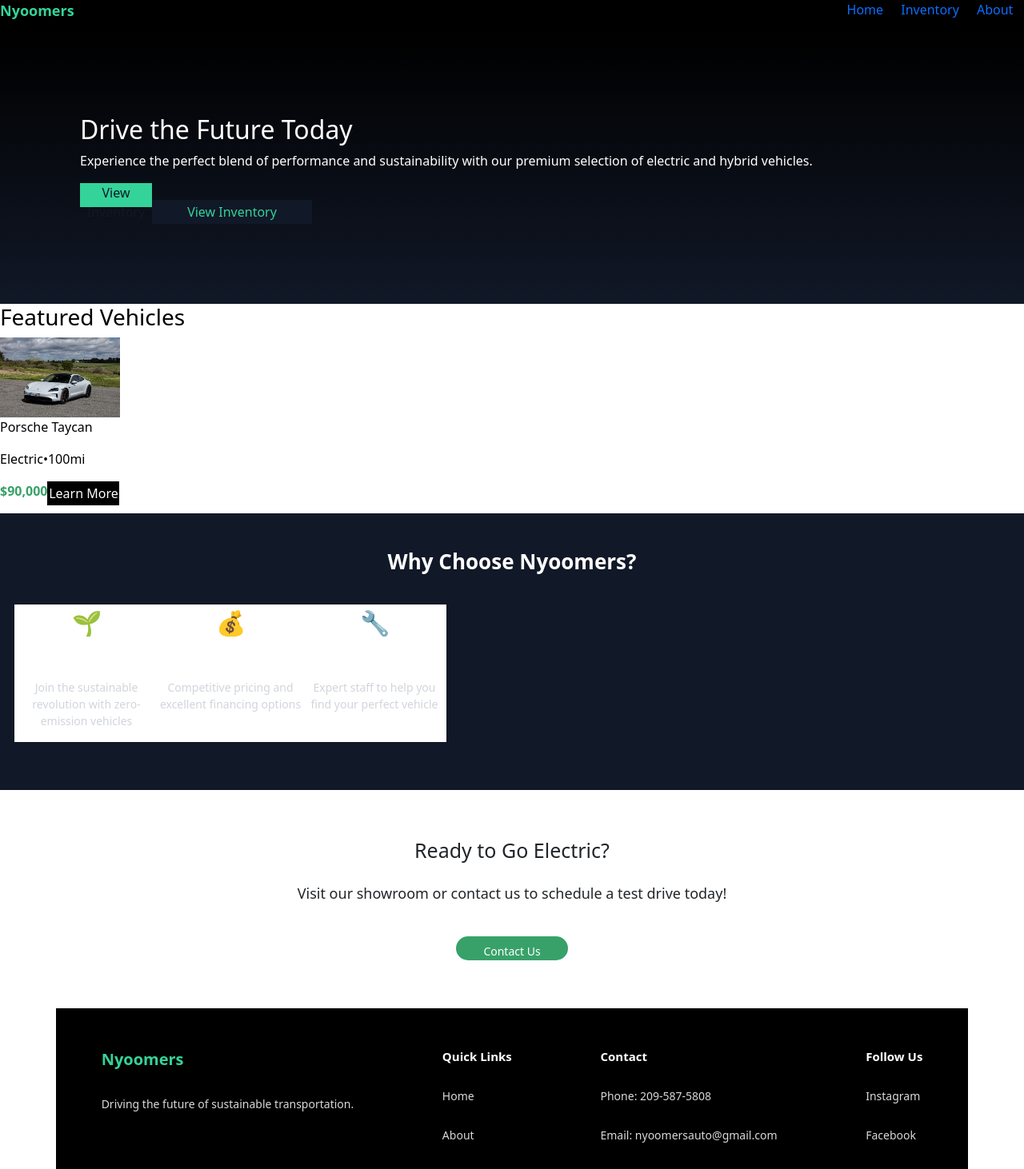
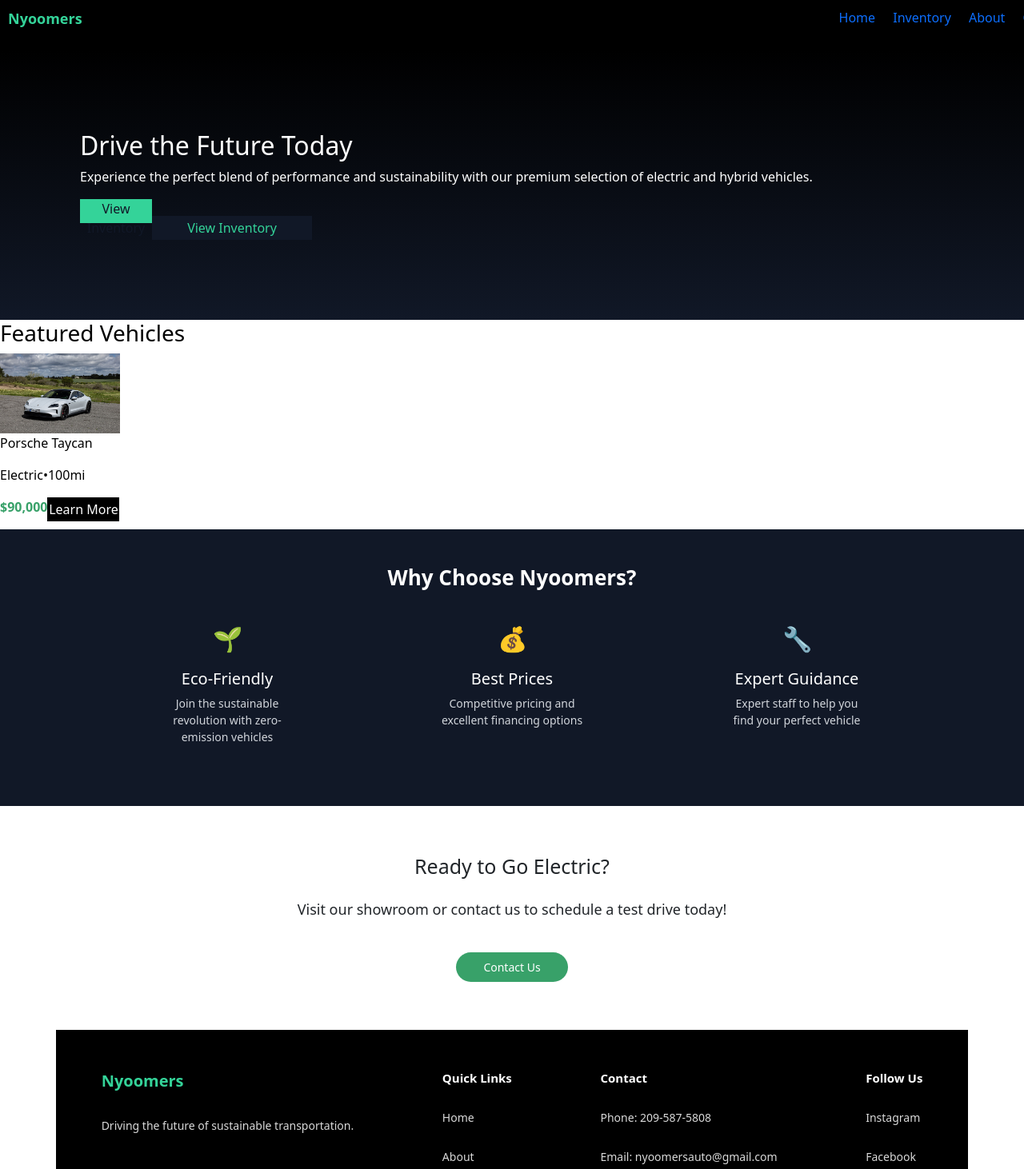
Before and after one commit to kimbencinas/Nyoomers, a React (Vite) app in the folder client/: page / in a window 1280 px wide. Shown: the top 1462 px of the page at 80% size. Built offline with nearby package versions, Linux system fonts and the light colour scheme.

Commit message:
Fix info section

```diff
--- a/client/src/styles/App.css
+++ b/client/src/styles/App.css
@@ -72,6 +72,7 @@ html, body {
   cursor: pointer;
   border: none;
   font-size: 14px;
+  height: auto;
 }
 
 .info-section {
@@ -83,6 +84,7 @@ html, body {
 
 .info-card-container {
   display: flex;
+  justify-content: space-evenly;
   text-align: center;
   padding: 18px;
   padding-top: 30px;
--- a/client/src/styles/InfoCards.css
+++ b/client/src/styles/InfoCards.css
@@ -1,3 +1,7 @@
+.card-container {
+    background-color: transparent !important;
+}
+
 .info-section {
     display: flex;
 }
--- a/client/src/styles/Navbar.css
+++ b/client/src/styles/Navbar.css
@@ -4,7 +4,7 @@ nav {
     gap: 0%;
     width: auto;
     background-color: black;
-    padding: 0px;
+    padding: 10px;
 }
 
 ul {
```
Also changed, not shown: 1 other file (tests, documents, lock files or other folders).
